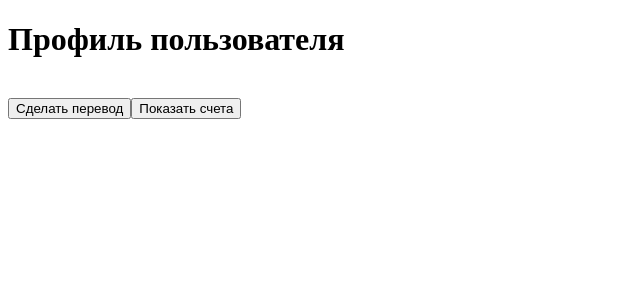
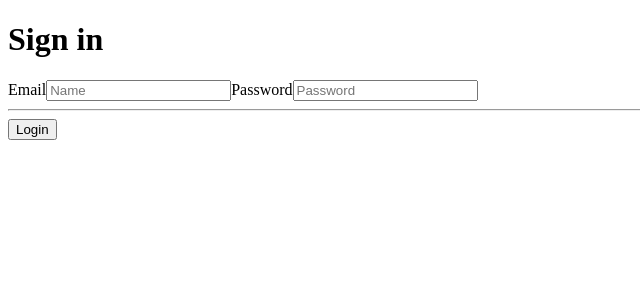
Before and after one commit to dmitrybezro/projectNCfront, a Vue app: page /api/user in a window 1280 px wide. Shown: the top 300 px of the page, without its empty margins (0-640 px from the left). Built offline with nearby package versions, Linux system fonts and the light colour scheme; no server answers.

Commit message:
Authorization added

```diff
--- a/package.json
+++ b/package.json
@@ -8,6 +8,7 @@
     "lint": "vue-cli-service lint"
   },
   "dependencies": {
+    "base-64": "^1.0.0",
     "core-js": "^3.6.5",
     "vue": "^2.6.11",
     "vue-router": "^3.5.2"
--- /dev/null
+++ b/src/pages/Authentication.vue
@@ -0,0 +1,52 @@
+<template>
+     <div>
+        <h1>Sign in</h1>
+
+        <label>Email</label>
+        <input required v-model="email" type="text" placeholder="Name"/>
+
+        <label>Password</label>
+        <input required v-model="password" type="password" placeholder="Password"/>
+
+        <hr/>
+        <button type="submit"  @click=auth()>Login</button>
+ </div>
+</template>
+
+<script>
+export default {
+    data() {
+        return {
+        email : "",
+        password : ""
+        }
+    },
+    methods : {
+        auth(){
+            let username = this.email
+            let password = this.password
+            let base64 = require('base-64')
+            let url = 'http://localhost:8090/api/user'
+
+            let header = new Headers()
+
+            header.set('Authorization', 'Basic ' + base64.encode(username + ":" + password))
+            // header.append('Accept', 'application/json')
+            // header.append('Access-Control-Allow-Credentials', true)
+
+
+            fetch(url,
+            {   method:'GET',
+                headers: header
+                })
+            .then(result => result.json())
+            .then(dataJson => {
+                if(dataJson.status == 401)
+                    console.log("Unauthorized")
+                else{
+                    console.log(dataJson)
+                }})
+        }
+    }
+}
+</script>
--- a/src/router/index.js
+++ b/src/router/index.js
@@ -4,13 +4,19 @@ import Transfer from '../pages/Transfer';
 import MoreInfoTransfer from '../pages/MoreInfoTransfer';
 import Accounts from '../pages/Accounts';
 import OperationsHistory from '../pages/OperationsHistory';
+import Authentication from '../pages/Authentication'
 export default new VueRouter({
     mode: 'history',
     routes:[
         {
-            path:'/api/user',
+            path:'/api/users',
             name:'profileCustomer',
             component: Profile
+        },
+        {
+            path:'/api/user',
+            name:'Authentication',
+            component : Authentication
         },
         {
             path:'/api/transfer',
```
Also changed, not shown: 1 other file (tests, documents, lock files or other folders).
